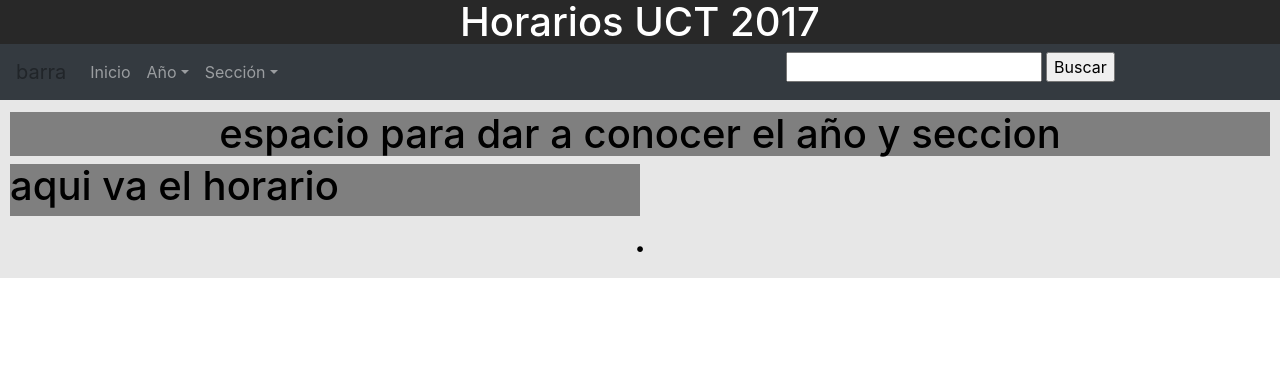
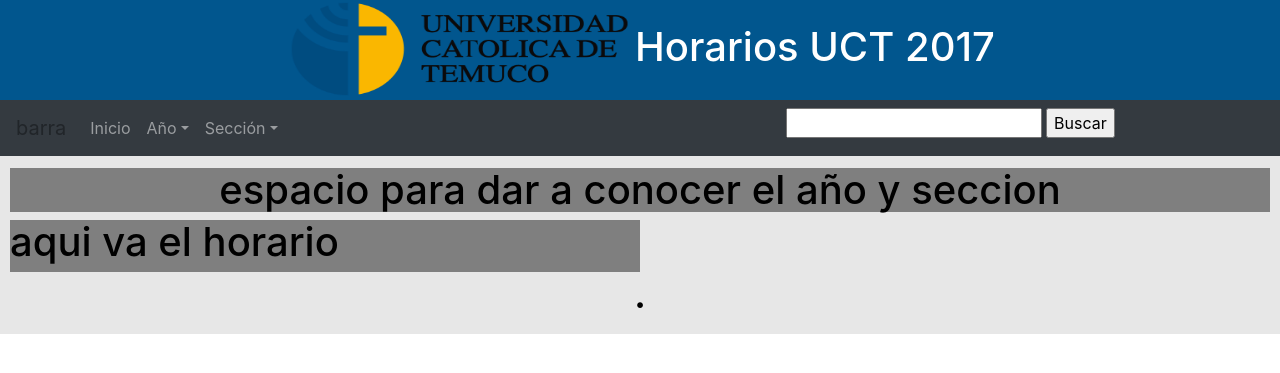
Before and after one commit to RodrigoBecerra/Ge-Force, a PHP site: page /Principal.html in a window 1280 px wide. Shown: the top 373 px of the page. Run offline with PHP 8.4, Linux system fonts and the light colour scheme; some libraries are stand-ins or nearby versions.

Commit message:
avance-top

```diff
--- a/Principal.html
+++ b/Principal.html
@@ -15,7 +15,8 @@
 </head>
 <body>
 	<div class="fondo" style="text-align: center;">
-	<h1 class="titulo">Horarios UCT 2017</h1>
+
+	<h1 class="titulo"><img id="logo" width="350px" height="100px" src="logoUCT.png">Horarios UCT 2017</h1>
 	<!-- barra-->
           <nav class="navbar navbar-expand-md navbar-dark bg-dark fixed-top">
 
--- a/css/principal.css
+++ b/css/principal.css
@@ -1,9 +1,13 @@
 .titulo{
-  background-color: rgba(40,40,40,1);
+  background-color: #01568E;
   color:white;
 }
+.logo{
+  margin-left: -100px;
+}
+
 nav{
-  margin-top: 44px;
+  margin-top: 100px;
 }
 
 .busc{
```
Also changed, not shown: logoUCT.png (added).
